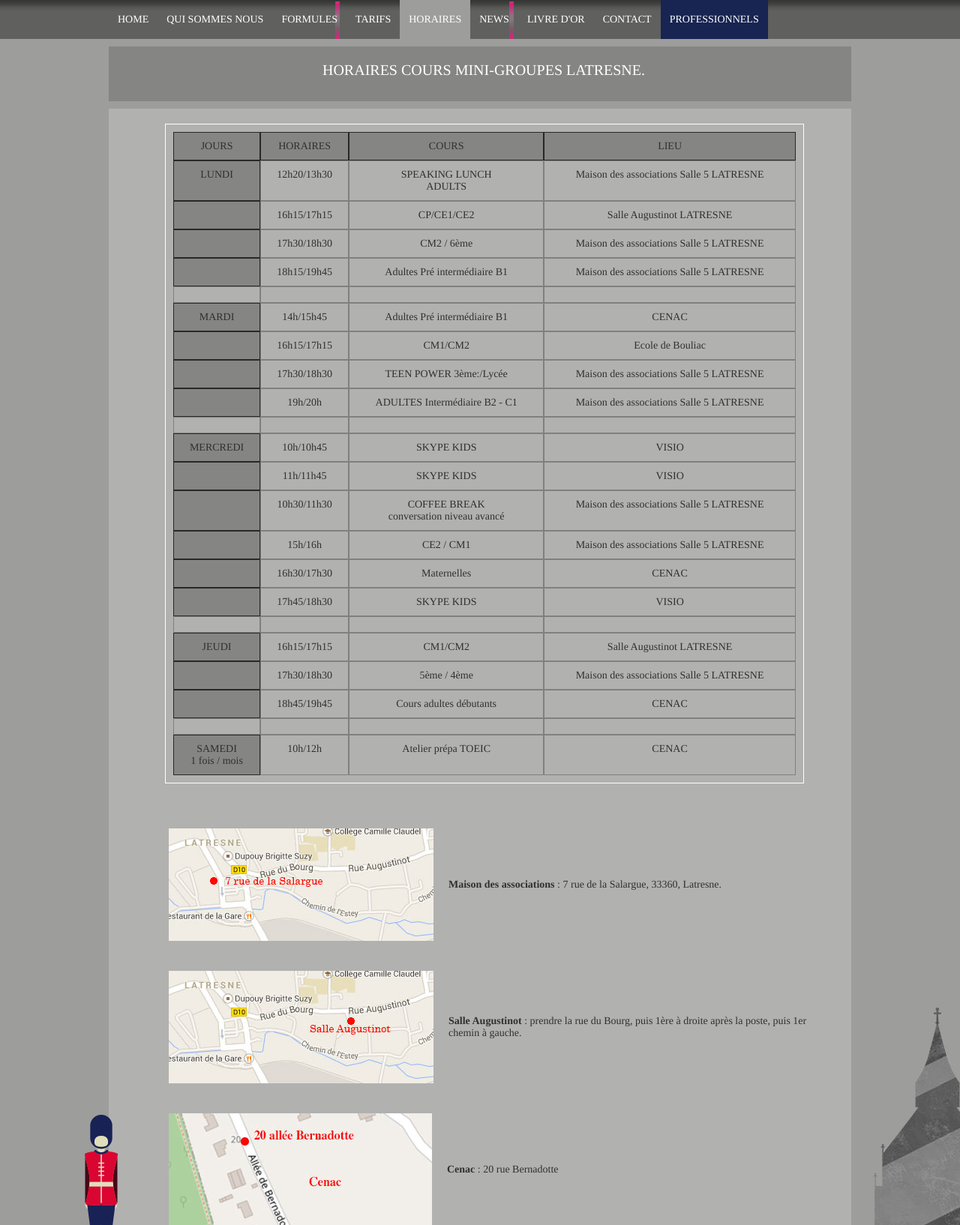
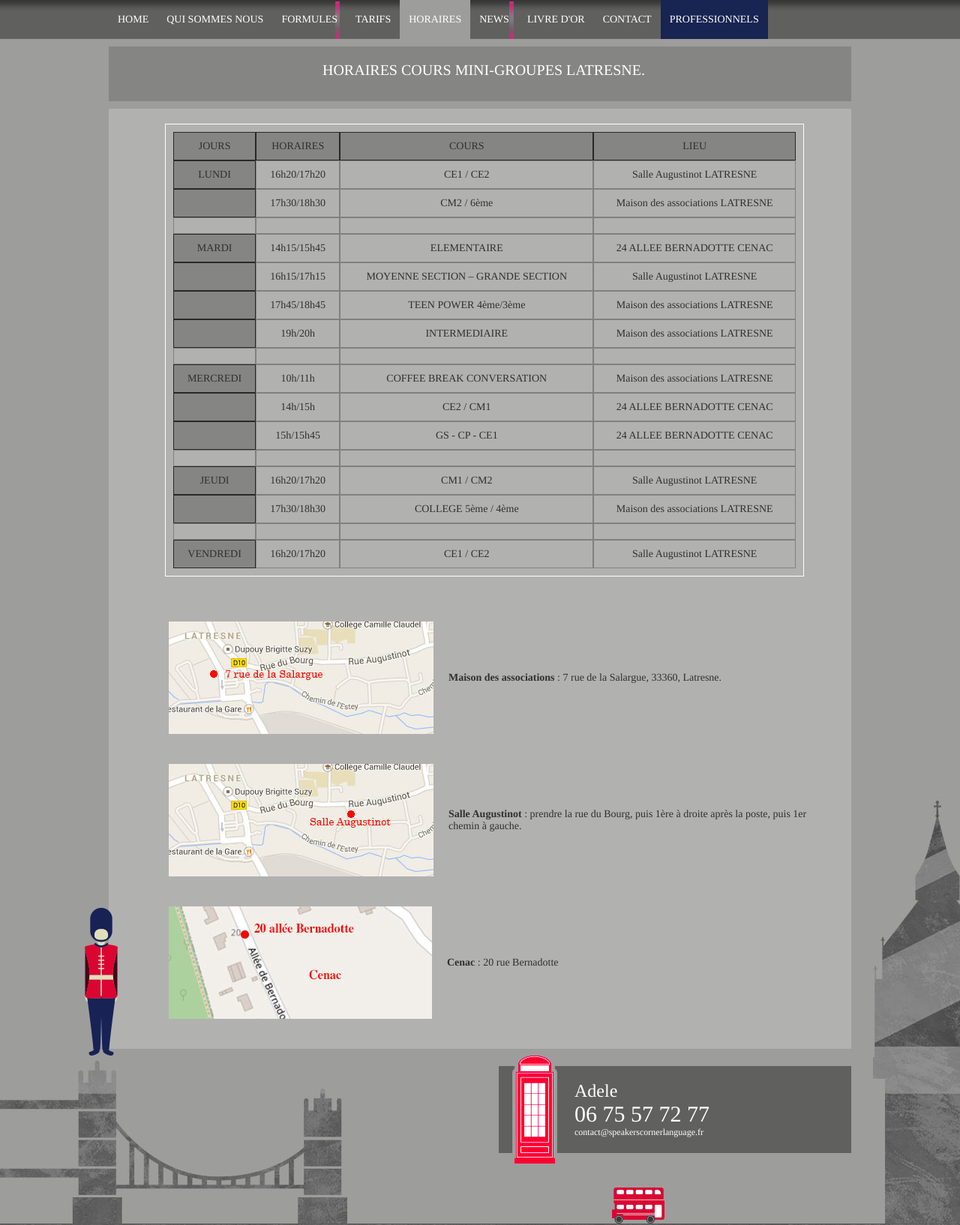
Before and after one commit to xav335/speakers, a PHP site: page /horaires-asso.php in a window 1280 px wide. Shown: the part 211-1845 px from the top of the page at 75% size. Run offline with PHP 8.4, Linux system fonts and the light colour scheme.

Commit message:
modifs cliente 2021

```diff
--- a/dif.php
+++ b/dif.php
@@ -88,7 +88,7 @@
 					<div id="table3" style="margin-left: 540px;">
 						   <div class="row3">
 						      <span class="cell3"><img id="pdf" alt="pdf" style="width: 45px" src="images/pdficon-petit.png" /></span>
-						      <span class="cell3"><a  href="images/ficheinscriptionpro2020.pdf" target="_blank">Télécharger le formulaire d'inscription</a></span>
+						      <span class="cell3"><a  href="images/ficheinscriptionpro2021.pdf" target="_blank">Télécharger le formulaire d'inscription</a></span>
 						   </div>
 						</div>
 						<div id="table3" style="margin-left: 540px;">
--- a/home-asso.php
+++ b/home-asso.php
@@ -126,7 +126,7 @@
 						<div id="table3" style="margin-left: 30px;">
 						   <div class="row3">
 						      <span class="cell3"><img id="pdf" alt="pdf" style="width: 45px" src="images/pdficon-petit.png" /></span>
-						      <span class="cell3"><a  href="images/ficheinscription2020.pdf" target="_blank">Télécharger le formulaire d'inscription</a></span>
+						      <span class="cell3"><a  href="images/ficheinscription2021.pdf" target="_blank">Télécharger le formulaire d'inscription</a></span>
 						   </div>
 						</div>
 					</div>
--- a/horaires-asso.php
+++ b/horaires-asso.php
@@ -60,28 +60,17 @@
 
 						   <div class="row4">
 						      <span class="cell42">LUNDI</span>
-						      <span class="cell4">12h20/13h30</span>
-						      <span class="cell4">SPEAKING LUNCH<br>ADULTS</span>
-						       <span class="cell4">Maison des associations Salle 5 LATRESNE</span>
-						   </div>
-						   <div class="row4">
-						      <span class="cell42"></span>
-						      <span class="cell4">16h15/17h15</span>
-						      <span class="cell4">CP/CE1/CE2</span>
+						      <span class="cell4">16h20/17h20</span>
+						      <span class="cell4">CE1 / CE2</span>
 						      <span class="cell4">Salle Augustinot LATRESNE</span>
 						   </div>
 						   <div class="row4">
 						      <span class="cell42"></span>
 						      <span class="cell4">17h30/18h30</span>
 						      <span class="cell4">CM2 / 6ème</span>
-						      <span class="cell4">Maison des associations Salle 5 LATRESNE</span>
+						      <span class="cell4">Maison des associations LATRESNE</span>
 						   </div>
-						   <div class="row4">
-						      <span class="cell42"></span>
-						      <span class="cell4">18h15/19h45</span>
-						      <span class="cell4">Adultes Pré intermédiaire B1</span>
-						      <span class="cell4">Maison des associations Salle 5 LATRESNE</span>
-						   </div>
+
 						   <div class="row4">
 						      <span class="cell4"></span>
 						      <span class="cell4"></span>
@@ -91,27 +80,27 @@
 
 						   <div class="row4">
 						      <span class="cell42">MARDI</span>
-						      <span class="cell4">14h/15h45</span>
-						      <span class="cell4">Adultes Pré intermédiaire B1</span>
-						      <span class="cell4">CENAC</span>
+						      <span class="cell4">14h15/15h45</span>
+						      <span class="cell4">ELEMENTAIRE</span>
+						      <span class="cell4">24 ALLEE BERNADOTTE CENAC</span>
 						   </div>
 						   <div class="row4">
 						      <span class="cell42"></span>
 						      <span class="cell4">16h15/17h15</span>
-						      <span class="cell4">CM1/CM2</span>
-						      <span class="cell4">Ecole de Bouliac</span>
+						      <span class="cell4">MOYENNE SECTION – GRANDE SECTION </span>
+						      <span class="cell4">Salle Augustinot LATRESNE</span>
 						   </div>
 						    <div class="row4">
 						      <span class="cell42"></span>
-						      <span class="cell4">17h30/18h30</span>
-						      <span class="cell4">TEEN POWER 3ème:/Lycée</span>
-						      <span class="cell4">Maison des associations Salle 5 LATRESNE</span>
+						      <span class="cell4">17h45/18h45</span>
+						      <span class="cell4">TEEN POWER 4ème/3ème</span>
+						      <span class="cell4">Maison des associations LATRESNE</span>
 						   </div>
 						   <div class="row4">
 						      <span class="cell42"></span>
 						      <span class="cell4">19h/20h</span>
-						      <span class="cell4">ADULTES Intermédiaire B2 - C1</span>
-						      <span class="cell4">Maison des associations Salle 5 LATRESNE</span>
+						      <span class="cell4">INTERMEDIAIRE</span>
+						      <span class="cell4">Maison des associations LATRESNE</span>
 						   </div>
 						   <div class="row4">
 						      <span class="cell4"></span>
@@ -122,39 +111,21 @@
 
 						   <div class="row4">
 						      <span class="cell42">MERCREDI</span>
-						      <span class="cell4">10h/10h45</span>
-						      <span class="cell4">SKYPE KIDS</span>
-						     <span class="cell4">VISIO</span>
+						      <span class="cell4">10h/11h</span>
+						      <span class="cell4">COFFEE BREAK CONVERSATION</span>
+						     <span class="cell4">Maison des associations LATRESNE</span>
 						   </div>
 						   <div class="row4">
 						      <span class="cell42"></span>
-						      <span class="cell4">11h/11h45</span>
-						      <span class="cell4">SKYPE KIDS</span>
-						     <span class="cell4">VISIO</span>
+						      <span class="cell4">14h/15h</span>
+						      <span class="cell4">CE2 / CM1</span>
+						      <span class="cell4">24 ALLEE BERNADOTTE CENAC</span>
 						   </div>
 						   <div class="row4">
 						      <span class="cell42"></span>
-						      <span class="cell4">10h30/11h30</span>
-						      <span class="cell4">COFFEE BREAK <br>conversation niveau avancé</span>
-						      <span class="cell4">Maison des associations Salle 5 LATRESNE</span>
-						   </div>
-						   <div class="row4">
-						      <span class="cell42"></span>
-						      <span class="cell4">15h/16h</span>
-						      <span class="cell4">CE2 / CM1</span>
-						      <span class="cell4">Maison des associations Salle 5 LATRESNE</span>
-						   </div>
-						   <div class="row4">
-						      <span class="cell42"></span>
-						      <span class="cell4">16h30/17h30</span>
-						      <span class="cell4">Maternelles</span>
-						      <span class="cell4">CENAC</span>
-						   </div>
-						   <div class="row4">
-						      <span class="cell42"></span>
-						      <span class="cell4">17h45/18h30</span>
-						      <span class="cell4">SKYPE KIDS</span>
-						     <span class="cell4">VISIO</span>
+						      <span class="cell4">15h/15h45</span>
+						      <span class="cell4">GS - CP - CE1</span>
+						      <span class="cell4">24 ALLEE BERNADOTTE CENAC</span>
 						   </div>
 						   <div class="row4">
 						      <span class="cell4"></span>
@@ -166,21 +137,15 @@
 
 						    <div class="row4">
 						      <span class="cell42">JEUDI</span>
-						      <span class="cell4">16h15/17h15</span>
-						      <span class="cell4">CM1/CM2</span>
+						      <span class="cell4">16h20/17h20</span>
+						      <span class="cell4">CM1 / CM2</span>
 						      <span class="cell4">Salle Augustinot LATRESNE</span>
 						   </div>
 						    <div class="row4">
 						      <span class="cell42"></span>
 						      <span class="cell4">17h30/18h30</span>
-						      <span class="cell4">5ème / 4ème</span>
-						       <span class="cell4">Maison des associations Salle 5 LATRESNE</span>
-						   </div>
-						   <div class="row4">
-						      <span class="cell42"></span>
-						      <span class="cell4">18h45/19h45</span>
-						      <span class="cell4">Cours adultes débutants</span>
-						       <span class="cell4">CENAC</span>
+						      <span class="cell4">COLLEGE 5ème / 4ème</span>
+						       <span class="cell4">Maison des associations LATRESNE</span>
 						   </div>
 						   <div class="row4">
 						      <span class="cell4"></span>
@@ -191,10 +156,10 @@
 
 
 						    <div class="row4">
-						      <span class="cell42">SAMEDI <br>1&nbsp;fois&nbsp;/&nbsp;mois</span>
-						      <span class="cell4">10h/12h</span>
-						      <span class="cell4">Atelier prépa TOEIC</span>
-						      <span class="cell4">CENAC</span>
+						      <span class="cell42">VENDREDI</span>
+						      <span class="cell4">16h20/17h20</span>
+						      <span class="cell4">CE1 / CE2</span>
+						      <span class="cell4">Salle Augustinot LATRESNE</span>
 						   </div>
 
 
--- a/tarifs-asso.php
+++ b/tarifs-asso.php
@@ -105,7 +105,7 @@
 						<div id="table3" style="margin-left: 540px;">
 						   <div class="row3">
 						      <span class="cell3"><img id="pdf" alt="pdf" style="width: 45px" src="images/pdficon-petit.png" /></span>
-						      <span class="cell3"><a  href="images/ficheinscription2020.pdf" target="_blank">Télécharger le formulaire d'inscription</a></span>
+						      <span class="cell3"><a  href="images/ficheinscription2021.pdf" target="_blank">Télécharger le formulaire d'inscription</a></span>
 						   </div>
 						</div>
 
--- a/tarifs-pro.php
+++ b/tarifs-pro.php
@@ -74,7 +74,7 @@
 					<div id="table3" style="margin-left: 540px;">
 						   <div class="row3">
 						      <span class="cell3"><img id="pdf" alt="pdf" style="width: 45px" src="images/pdficon-petit.png" /></span>
-						      <span class="cell3"><a  href="images/ficheinscriptionpro2020.pdf" target="_blank">Télécharger le formulaire d'inscription</a></span>
+						      <span class="cell3"><a  href="images/ficheinscriptionpro2021.pdf" target="_blank">Télécharger le formulaire d'inscription</a></span>
 						   </div>
 						</div>
 
--- a/toeic.php
+++ b/toeic.php
@@ -94,7 +94,7 @@
 					<div id="table3" style="margin-left: 540px;">
 						   <div class="row3">
 						      <span class="cell3"><img id="pdf" alt="pdf" style="width: 45px" src="images/pdficon-petit.png" /></span>
-						      <span class="cell3"><a  href="images/ficheinscriptionpro2020.pdf" target="_blank">Télécharger le formulaire d'inscription</a></span>
+						      <span class="cell3"><a  href="images/ficheinscriptionpro2021.pdf" target="_blank">Télécharger le formulaire d'inscription</a></span>
 						   </div>
 						</div>
 						<div id="table3" style="margin-left: 540px;">
```
Also changed, not shown: formules-asso.php (+5 -5 lines), qsn-asso.php (+6 -6 lines), images/rosanna.jpg (added), images/rosanna.png (added), 2 other files.
